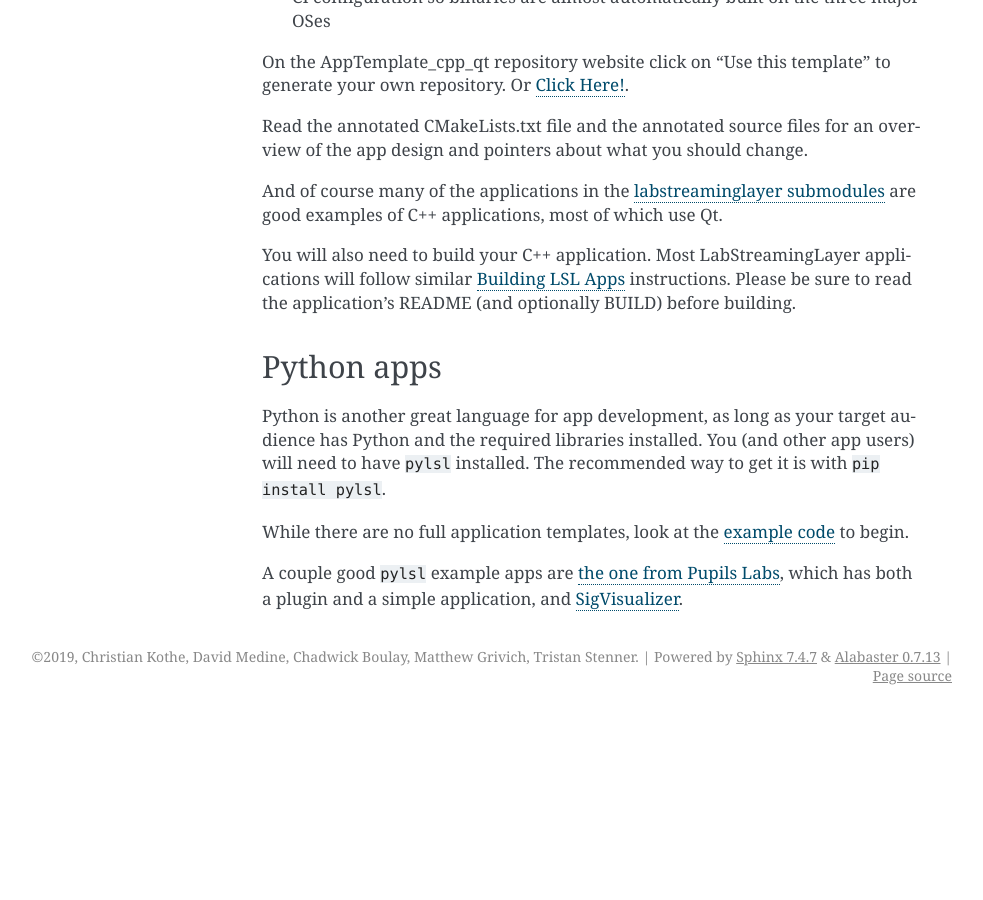
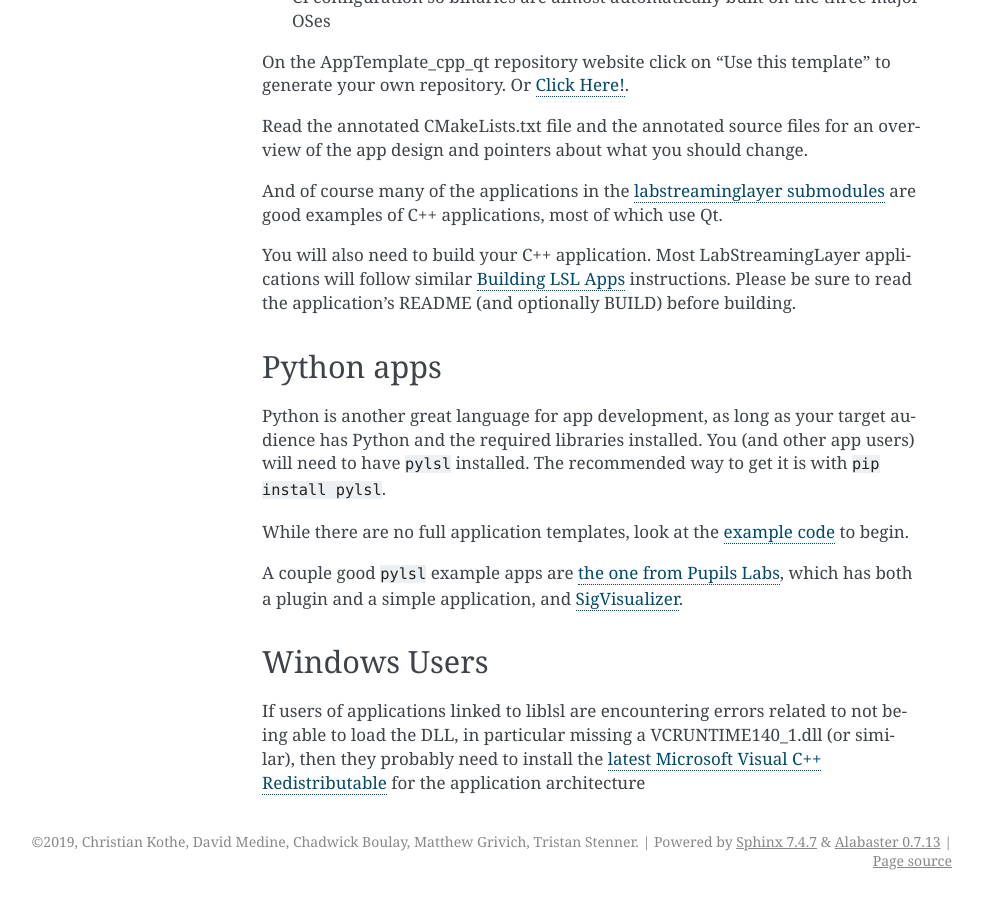
Before and after one commit to sccn/labstreaminglayer, a Sphinx documentation site: the page built from docs/dev/app_dev.rst, in a window 1280 px wide and 900 px high, scrolled down 1112 px. Shown: the whole window, without its empty margins (158-1141 px from the left). Built offline with Sphinx 7.4.7, drawn with Linux system fonts in a browser that asks for light colours; before the commit the page ends 1827 px from its top, so only the background shows below that.

Commit message:
Update app_dev.rst
Added section stating that it might be necessary to download MSVC Redistributable.

```diff
--- a/docs/dev/app_dev.rst
+++ b/docs/dev/app_dev.rst
@@ -51,3 +51,9 @@
 While there are no full application templates, look at the `example code <https://github.com/labstreaminglayer/liblsl-Python/tree/master/pylsl/examples>`__ to begin.
 
 A couple good ``pylsl`` example apps are `the one from Pupils Labs <https://github.com/labstreaminglayer/App-PupilLabs>`__, which has both a plugin and a simple application, and `SigVisualizer <https://github.com/labstreaminglayer/App-SigVisualizer>`__.
+
+
+Windows Users
+-------------
+
+If users of applications linked to liblsl are encountering errors related to not being able to load the DLL, in particular missing a VCRUNTIME140_1.dll (or similar), then they probably need to install the `latest Microsoft Visual C++ Redistributable <https://support.microsoft.com/en-ca/help/2977003/the-latest-supported-visual-c-downloads>`__ for the application architecture
```
